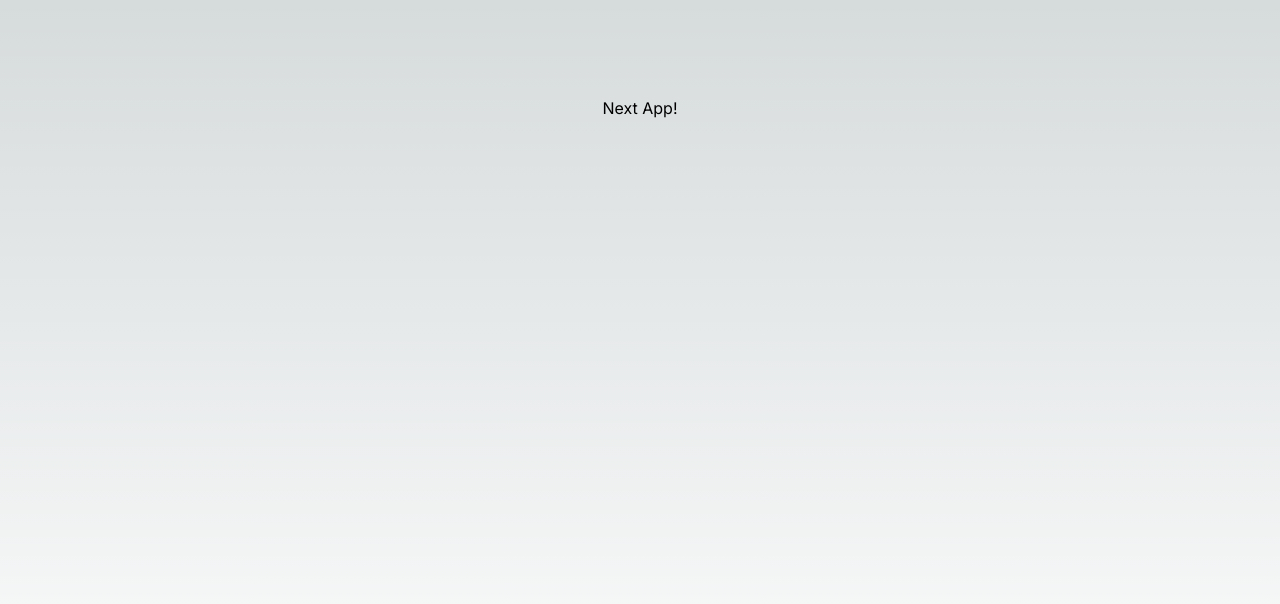
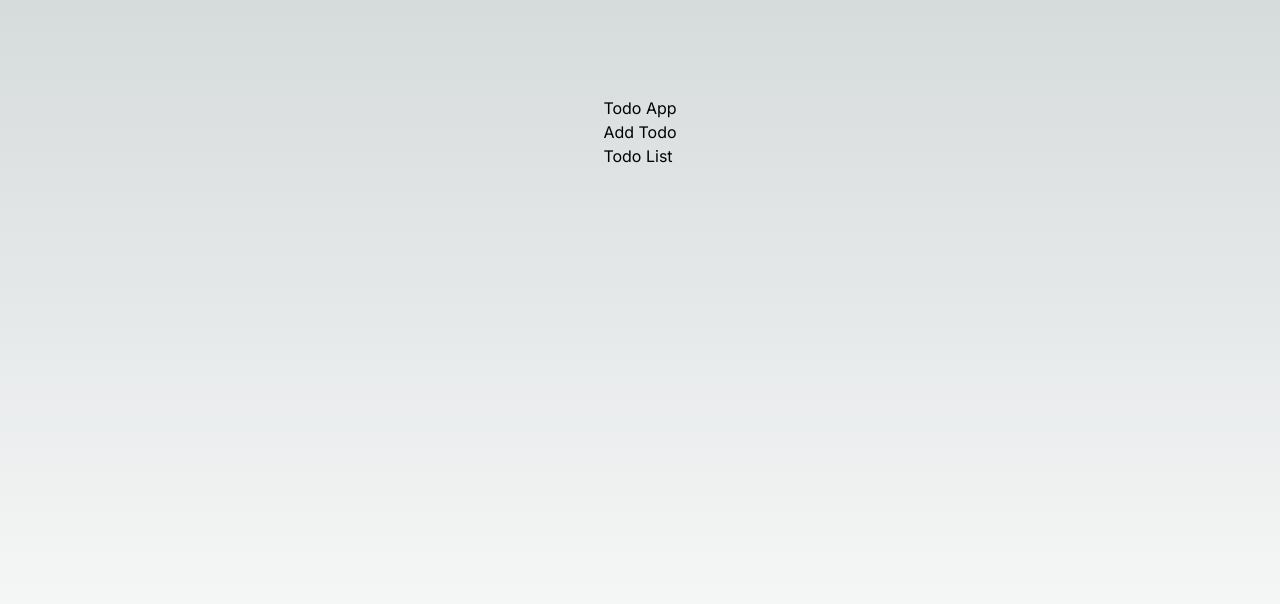
Before and after one commit to hhao99/todo-next-template, a Next.js app: page / in a window 1280 px wide. Shown: the top 604 px of the page. Built offline with nearby package versions, Linux system fonts and the light colour scheme.

Commit message:
todo skeleton

```diff
--- a/src/app/page.tsx
+++ b/src/app/page.tsx
@@ -1,9 +1,10 @@
-import Image from "next/image";
+"use client"
 
+import TodoApp from '@/app/todo'
 export default function Home() {
   return (
     <main className="flex min-h-screen flex-col items-center justify-between p-24">
-      <h1>Next App!</h1>
+      <TodoApp />
     </main>
   );
 }
--- /dev/null
+++ b/src/app/todo/add.tsx
@@ -0,0 +1,12 @@
+import { useStore } from './store'
+import { Todo } from '@/types/todo'
+
+export  const AddTodo = ()=> {
+    const { add } = useStore( state => state )
+
+    return (
+        <div>
+            <h1>Add Todo</h1>
+        </div>
+    )
+}
--- /dev/null
+++ b/src/app/todo/index.tsx
@@ -0,0 +1,14 @@
+import { TodoList } from './list'
+import { AddTodo } from './add'
+
+const TodoApp = ()=> {
+    return (
+        <div>
+            <h1>Todo App</h1>
+            <AddTodo />
+            <TodoList />
+        </div>
+    )
+}
+
+export default TodoApp
--- /dev/null
+++ b/src/app/todo/item.tsx
@@ -0,0 +1,12 @@
+import { useStore } from './store'
+import { Todo } from '@/types/todo'
+
+export  const TodoItem = ({todo}L{ todo: Todo})=> {
+    const { remove } = useStore( state => state )
+
+    return (
+        <div>
+            <h1>Todo Item</h1>
+        </div>
+    )
+}
--- /dev/null
+++ b/src/app/todo/list.tsx
@@ -0,0 +1,11 @@
+import { useStore } from './store'
+
+export const TodoList = ()=> {
+    const { todos } = useStore( state => state )
+
+    return (
+        <div>
+            <h1>Todo List</h1>
+        </div>
+    )
+}
--- /dev/null
+++ b/src/app/todo/store.ts
@@ -0,0 +1,34 @@
+import { create } from 'zustand'
+import { v4 as uuidv4 } from 'uuid'
+import { Todo } from '@/types/todo'
+
+// the App state
+export interface AppState {
+    todos: Todo[]
+    add: (task:string) => void
+    remove: (id: string) => void
+
+}
+
+// zustand state store
+export const useStore = create<AppState>(
+    (set) => ({
+        todos: [],
+        add: (task) => {
+            set( (state: AppState)=> ({
+                todos: [
+                    state.todos,
+                    {
+                        id: uuidv4(),
+                        task
+                    } as Todo
+                ]
+            }))
+        },
+        remove: (id) => {
+            set( (state: AppState)=> ({
+                todos: state.todos.filter( (todo: Todo) => todo.id !== id )
+            }) )
+        }
+    })
+)
--- /dev/null
+++ b/src/types/todo.ts
@@ -0,0 +1,9 @@
+import { z } from 'zod'
+
+const TodoSchema = z.object({
+    id: z.string().uuid(),
+    task: z.string(),
+    complete: z.boolean().default(false)
+})
+
+export type Todo = z.infer<typeof TodoSchema>
```
